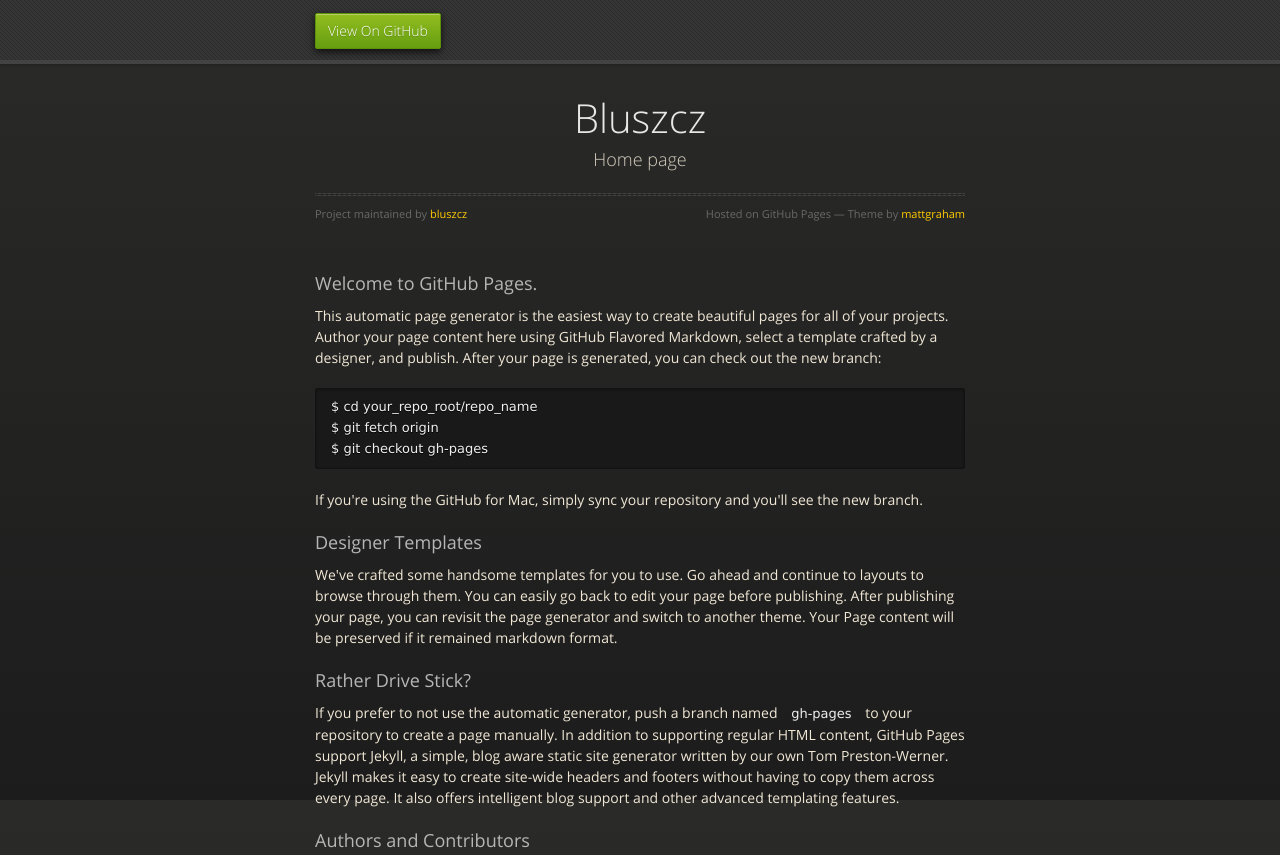
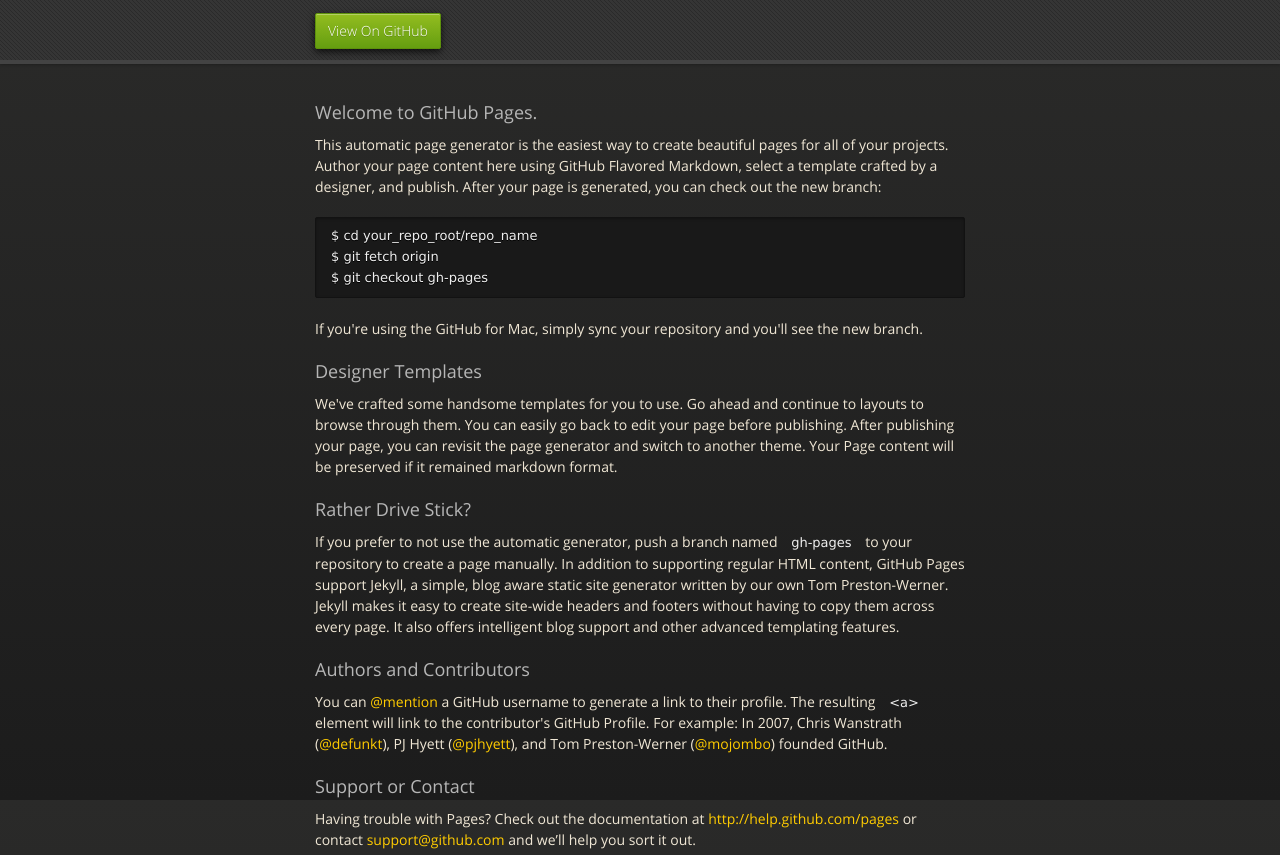
Before and after one commit to bluszcz/bluszcz-orig.github.com, a plain HTML site: page index.html in a window 1280 px wide. Shown: the top 855 px of the page. Drawn offline with nearby package versions, Linux system fonts and the light colour scheme.

Commit message:
Update index.html

```diff
--- a/index.html
+++ b/index.html
@@ -27,13 +27,7 @@
     <div class="wrapper">
 
       <section>
-        <div id="title">
-          <h1>Bluszcz</h1>
-          <p>Home page</p>
-          <hr>
-          <span class="credits left">Project maintained by <a href="https://github.com/bluszcz">bluszcz</a></span>
-          <span class="credits right">Hosted on GitHub Pages &mdash; Theme by <a href="http://twitter.com/#!/michigangraham">mattgraham</a></span>
-        </div>
+
 
         <h3>Welcome to GitHub Pages.</h3>
 
```
